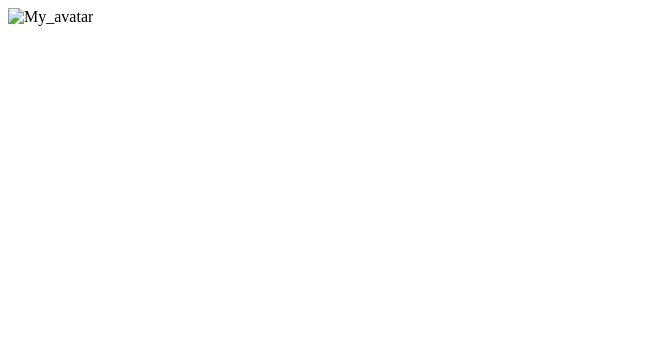
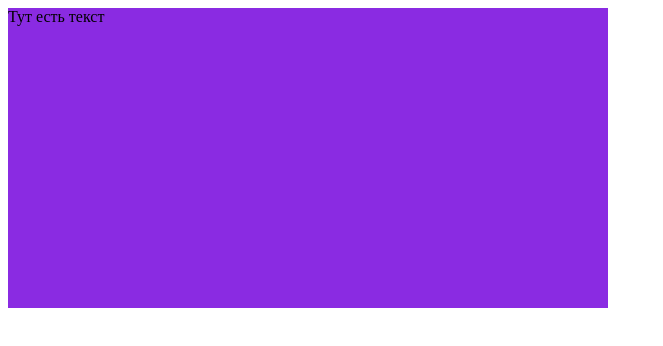
Before and after one commit to Axekash/rsschoo-cansel, a plain HTML site: page index.html in a window 1280 px wide. Shown: the whole page, without its empty margins (0-663 px from the left). Drawn offline with Linux system fonts and the light colour scheme.

Commit message:
feat: attached style.css

```diff
--- a/index.html
+++ b/index.html
@@ -4,9 +4,17 @@
     <meta charset="UTF-8">
     <meta http-equiv="X-UA-Compatible" content="IE=edge">
     <meta name="viewport" content="width=device-width, initial-scale=1.0">
+    <link rel="stylesheet" href="style.css">
     <title>My CV</title>
 </head>
 <body>
-    <img src="#" alt="My_avatar">
+    <section>
+        <header>
+            <div class="header__avatar"> Тут есть текст
+            </div>
+        </header>
+
+    </section>
+
 </body>
 </html>
--- a/style.css
+++ b/style.css
@@ -0,0 +1,5 @@
+.header__avatar {
+    width: 600px;
+    height: 300px;
+    background-color: blueviolet;
+}
```
